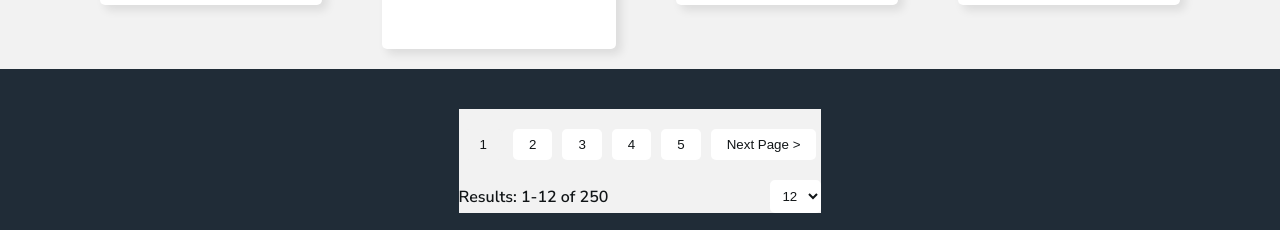
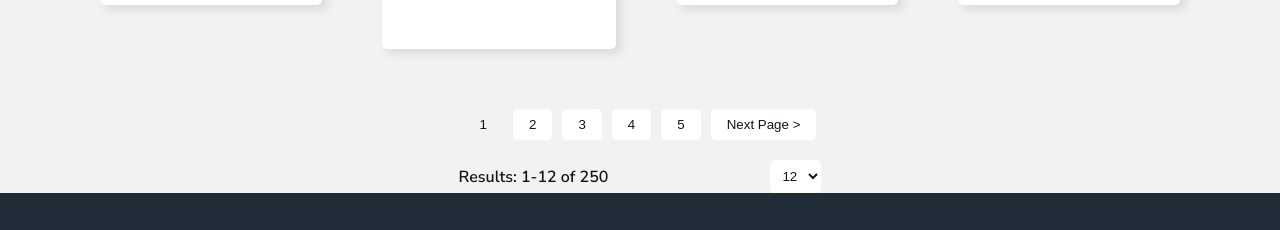
Before and after one commit to MundatiC/rest-countries-api, a React (Create React App) app: page /#/ in a window 1280 px wide. Shown: the part 1481-1711 px from the top of the page. After the commit the page ends 1674 px from the top, so only its background shows below. Built offline with nearby package versions, Linux system fonts and the light colour scheme; no server answers.

Commit message:
fixes theme styling for the pagination section

```diff
--- a/src/components/Countries.js
+++ b/src/components/Countries.js
@@ -119,7 +119,7 @@ const Countries = () => {
       </section>
 
       {/* Responsive Pagination */}
-      <div className='bottom'>
+      <div className={`bottom ${theme}`}>
 
 
       <div className={`pagination-results ${theme}`}>
--- a/src/index.css
+++ b/src/index.css
@@ -245,14 +245,17 @@ header.light-theme {
   flex-direction: column;
   align-items: center;
   justify-content: center;
-  padding: 20px;
+  background-color: var(--dark-bg-color);
 }
+
+
 .pagination-results {
   display: flex;
   flex-direction: column;
   justify-content: space-between;
   align-items: center;
   margin-top: 20px;
+  background-color: var(--dark-bg-color);
 }
 .pagination {
   display: flex;
```
